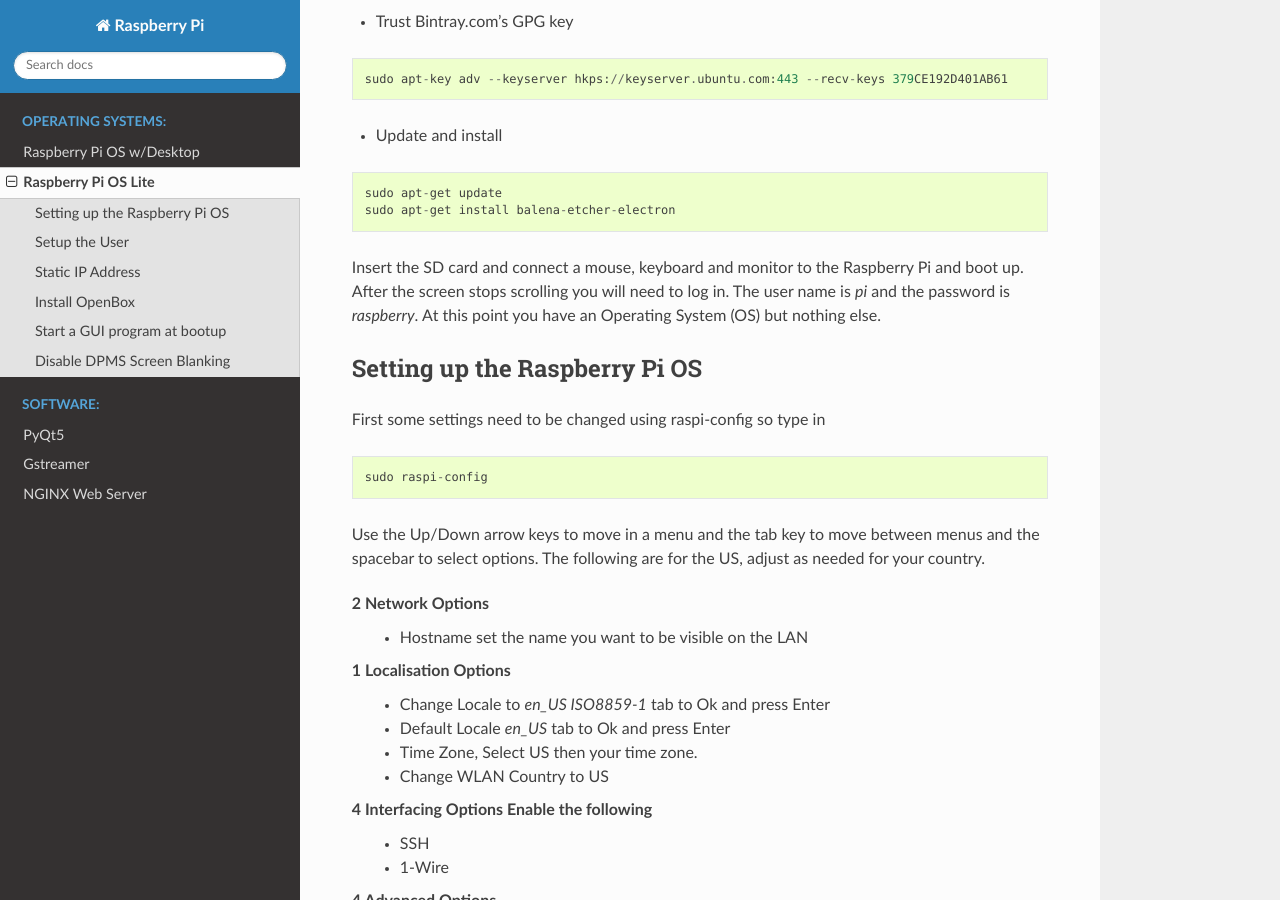
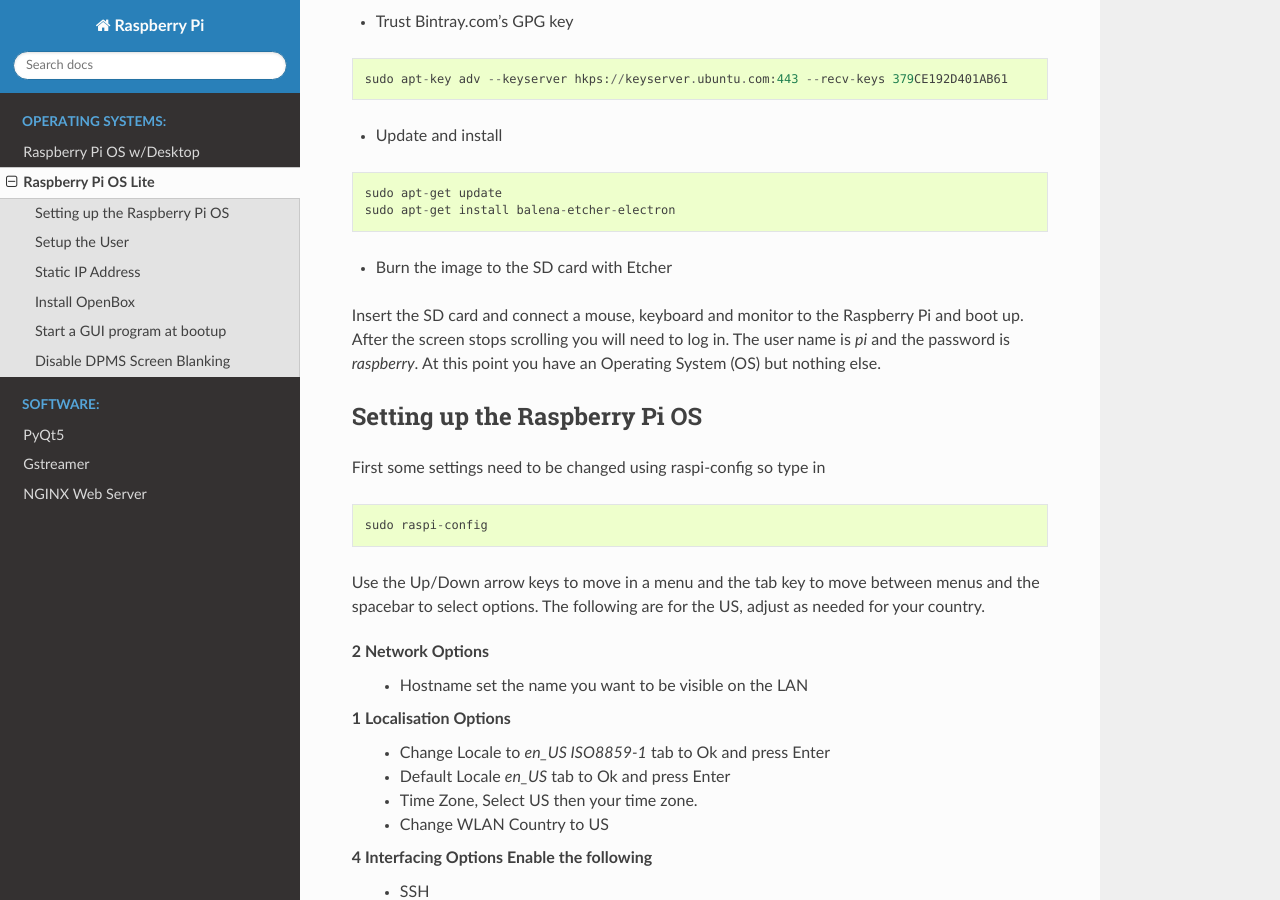
Before and after one commit to jethornton/rpi, a Sphinx documentation site: the page built from docs/source/lite-install.rst, in a window 1280 px wide and 900 px high, scrolled down 409 px. Built offline with Sphinx 7.4.7 and the Read the Docs theme 2.0.0, drawn with Linux system fonts in a browser that asks for light colours.

Commit message:
add content

```diff
--- a/docs/source/lite-install.rst
+++ b/docs/source/lite-install.rst
@@ -29,6 +29,8 @@
 
   sudo apt-get update
   sudo apt-get install balena-etcher-electron
+
+* Burn the image to the SD card with Etcher
 
 Insert the SD card and connect a mouse, keyboard and monitor to the Raspberry Pi
 and boot up. After the screen stops scrolling you will need to log in. The user
```
